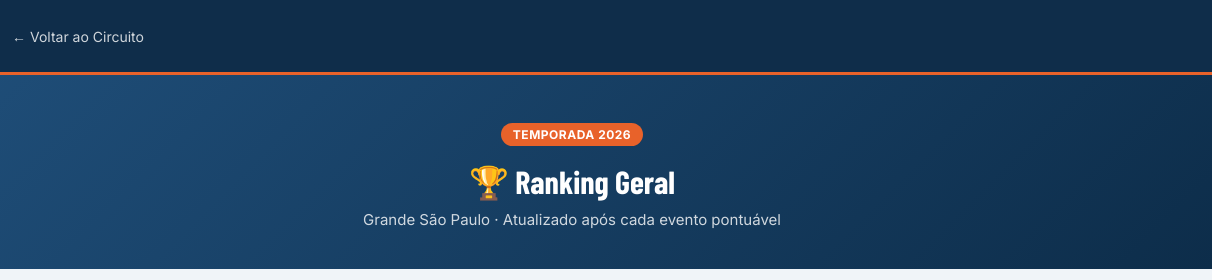
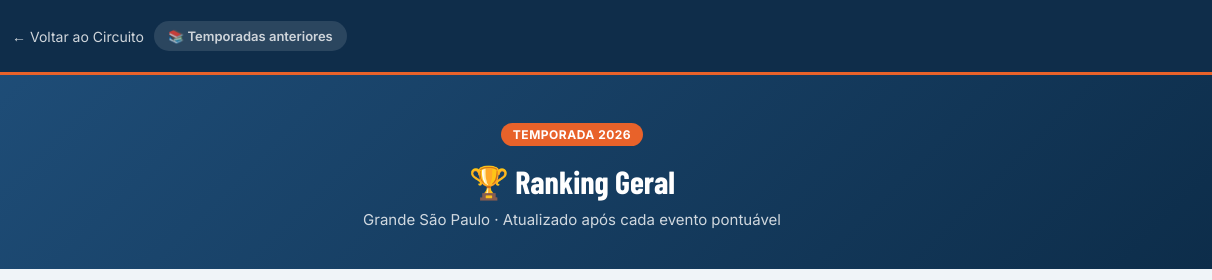
Before and after one commit to andsanarj/circuito-agenda-run, a plain HTML site: page ranking.html in a window 1280 px wide. Shown: the top 280 px of the page, 68-1280 px from the left. Drawn offline with nearby package versions, Linux system fonts and the light colour scheme; no server answers; a web font is replaced by a local one.

Commit message:
Add files via upload

```diff
--- a/ranking.html
+++ b/ranking.html
@@ -232,7 +232,10 @@
 
 <header>
   <img src="logo.png" alt="Agenda Run">
-  <a href="index.html">← Voltar ao Circuito</a>
+  <div style="display:flex; align-items:center; gap:10px; flex-wrap:wrap;">
+    <a href="index.html">← Voltar ao Circuito</a>
+    <a href="ranking-historico.html" style="background:rgba(255,255,255,0.15); padding:7px 14px; border-radius:20px; font-size:13px; font-weight:600;">📚 Temporadas anteriores</a>
+  </div>
 </header>
 
 <div class="hero">
```
